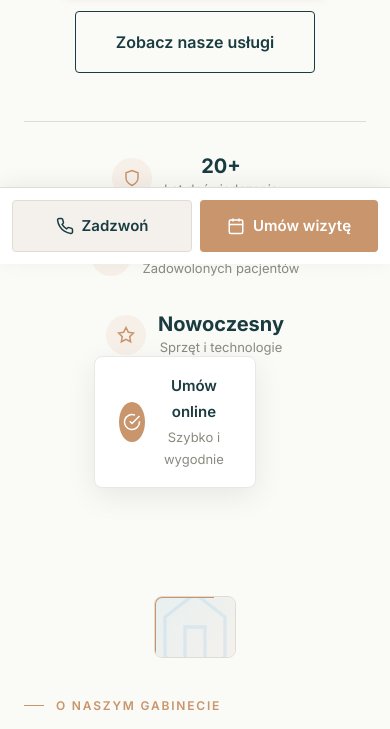
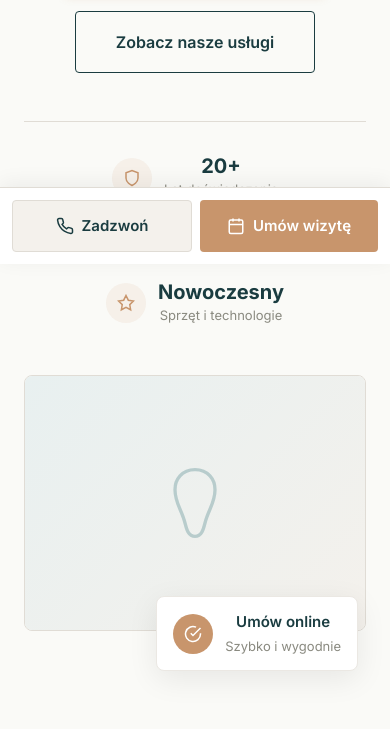
Before and after one commit to korn2222/Awident, a website built with Vite: page index.html in a window 390 px wide. Shown: the part 580-1309 px from the top of the page. Built offline with nearby package versions, Linux system fonts and the light colour scheme.

Commit message:
Fix mobile layout: full-width images, float card overlap, remove paragraph

```diff
--- a/index.html
+++ b/index.html
@@ -120,8 +120,7 @@
                     </svg>
                     603 121 530
                 </a>
-                <a href="https://bookero.pl" target="_blank" rel="noopener" class="btn btn--primary"
-                   >
+                <a href="https://bookero.pl" target="_blank" rel="noopener" class="btn btn--primary">
                     <svg viewBox="0 0 24 24" fill="none" stroke="currentColor" stroke-width="2">
                         <rect x="3" y="4" width="18" height="18" rx="2" />
                         <line x1="16" y1="2" x2="16" y2="6" />
@@ -185,8 +184,7 @@
                                 stroke-width="2">
                                 <path d="M12 22s8-4 8-10V5l-8-3-8 3v7c0 6 8 10 8 10z" />
                             </svg></div>
-                        <div class="hero__trust-text"><strong>20+</strong><span
-                               >Lat doświadczenia</span></div>
+                        <div class="hero__trust-text"><strong>20+</strong><span>Lat doświadczenia</span></div>
                     </div>
                     <div class="hero__trust-item">
                         <div class="hero__trust-icon"><svg viewBox="0 0 24 24" fill="none" stroke="currentColor"
@@ -196,8 +194,7 @@
                                 <path d="M23 21v-2a4 4 0 0 0-3-3.87" />
                                 <path d="M16 3.13a4 4 0 0 1 0 7.75" />
                             </svg></div>
-                        <div class="hero__trust-text"><strong>5000+</strong><span
-                               >Zadowolonych pacjentów</span></div>
+                        <div class="hero__trust-text"><strong>5000+</strong><span>Zadowolonych pacjentów</span></div>
                     </div>
                     <div class="hero__trust-item">
                         <div class="hero__trust-icon"><svg viewBox="0 0 24 24" fill="none" stroke="currentColor"
@@ -205,8 +202,7 @@
                                 <polygon
                                     points="12 2 15.09 8.26 22 9.27 17 14.14 18.18 21.02 12 17.77 5.82 21.02 7 14.14 2 9.27 8.91 8.26 12 2" />
                             </svg></div>
-                        <div class="hero__trust-text"><strong>Nowoczesny</strong><span
-                               >Sprzęt i technologie</span></div>
+                        <div class="hero__trust-text"><strong>Nowoczesny</strong><span>Sprzęt i technologie</span></div>
                     </div>
                 </div>
             </div>
@@ -226,8 +222,7 @@
                             <polyline points="22 4 12 14.01 9 11.01" />
                         </svg>
                     </div>
-                    <div><strong>Umów online</strong><span
-                           >Szybko i wygodnie</span></div>
+                    <div><strong>Umów online</strong><span>Szybko i wygodnie</span></div>
                 </div>
             </div>
         </div>
@@ -255,10 +250,7 @@
                     kompleksową opiekę stomatologiczną z&nbsp;wykorzystaniem nowoczesnego sprzętu, technologii
                     i&nbsp;materiałów zapewniających długotrwały efekt terapeutyczny i&nbsp;kosmetyczny.
                 </p>
-                <p>Nasze wieloletnie doświadczenie zawodowe pomaga nam w&nbsp;poprawnym
-                    diagnozowaniu, planowaniu
-                    i&nbsp;przeprowadzeniu skutecznego leczenia stomatologicznego, dzięki czemu możemy zapewnić Państwu
-                    komfort i&nbsp;satysfakcję jaką daje piękny i&nbsp;zdrowy uśmiech.</p>
+
                 <p>Obsługujemy pacjentów z&nbsp;<strong>Lubartowa</strong> oraz okolicznych
                     miejscowości:
                     <strong>Kamionka</strong>, <strong>Niemce</strong>, <strong>Firlej</strong>, <strong>Kock</strong>,
@@ -273,16 +265,14 @@
                                 <path d="M22 11.08V12a10 10 0 1 1-5.93-9.14" />
                                 <polyline points="22 4 12 14.01 9 11.01" />
                             </svg></div>
-                        <div><strong>Nowoczesny sprzęt</strong><span
-                               >Najnowsze technologie</span></div>
+                        <div><strong>Nowoczesny sprzęt</strong><span>Najnowsze technologie</span></div>
                     </div>
                     <div class="about__feature">
                         <div class="about__feature-icon"><svg viewBox="0 0 24 24" fill="none" stroke="currentColor"
                                 stroke-width="2">
                                 <path d="M12 22s8-4 8-10V5l-8-3-8 3v7c0 6 8 10 8 10z" />
                             </svg></div>
-                        <div><strong>Bezpieczeństwo</strong><span
-                               >Certyfikowane materiały</span></div>
+                        <div><strong>Bezpieczeństwo</strong><span>Certyfikowane materiały</span></div>
                     </div>
                     <div class="about__feature">
                         <div class="about__feature-icon"><svg viewBox="0 0 24 24" fill="none" stroke="currentColor"
@@ -292,8 +282,7 @@
                                 <line x1="9" y1="9" x2="9.01" y2="9" />
                                 <line x1="15" y1="9" x2="15.01" y2="9" />
                             </svg></div>
-                        <div><strong>Komfort pacjenta</strong><span
-                               >Miła atmosfera</span></div>
+                        <div><strong>Komfort pacjenta</strong><span>Miła atmosfera</span></div>
                     </div>
                     <div class="about__feature">
                         <div class="about__feature-icon"><svg viewBox="0 0 24 24" fill="none" stroke="currentColor"
@@ -301,8 +290,7 @@
                                 <path d="M17 21v-2a4 4 0 0 0-4-4H5a4 4 0 0 0-4 4v2" />
                                 <circle cx="9" cy="7" r="4" />
                             </svg></div>
-                        <div><strong>Indywidualne podejście</strong><span
-                               >Do każdego pacjenta</span></div>
+                        <div><strong>Indywidualne podejście</strong><span>Do każdego pacjenta</span></div>
                     </div>
                 </div>
             </div>
@@ -946,7 +934,7 @@
         </a>
     </div>
 
-    <script type="module" src="script.js"></script>
+    <script src="script.js"></script>
 </body>
 
 </html>
--- a/styles.css
+++ b/styles.css
@@ -1676,8 +1676,10 @@ h3 {
     }
 
     .hero__image {
-        max-width: 500px;
+        width: 100%;
+        max-width: 100%;
         margin: 0 auto;
+        padding-bottom: 1.5rem;
     }
 
     .about__inner {
@@ -1686,7 +1688,8 @@ h3 {
     }
 
     .about__image {
-        max-width: 500px;
+        width: 100%;
+        max-width: 100%;
         margin: 0 auto;
     }
 
@@ -1734,6 +1737,32 @@ h3 {
         font-size: clamp(2rem, 7vw, 2.75rem);
     }
 
+    .hero__image {
+        width: 100%;
+        max-width: 100%;
+    }
+
+    .hero__image-wrapper {
+        aspect-ratio: 4/3;
+    }
+
+    .hero__image-float {
+        bottom: -16px;
+        right: 8px;
+        padding: 0.75rem 1rem;
+    }
+
+    .about__image {
+        width: 100%;
+        max-width: 100%;
+    }
+
+    .hero__trust {
+        flex-direction: column;
+        align-items: center;
+        gap: 1rem;
+    }
+
     .services__grid {
         grid-template-columns: 1fr;
     }
```
